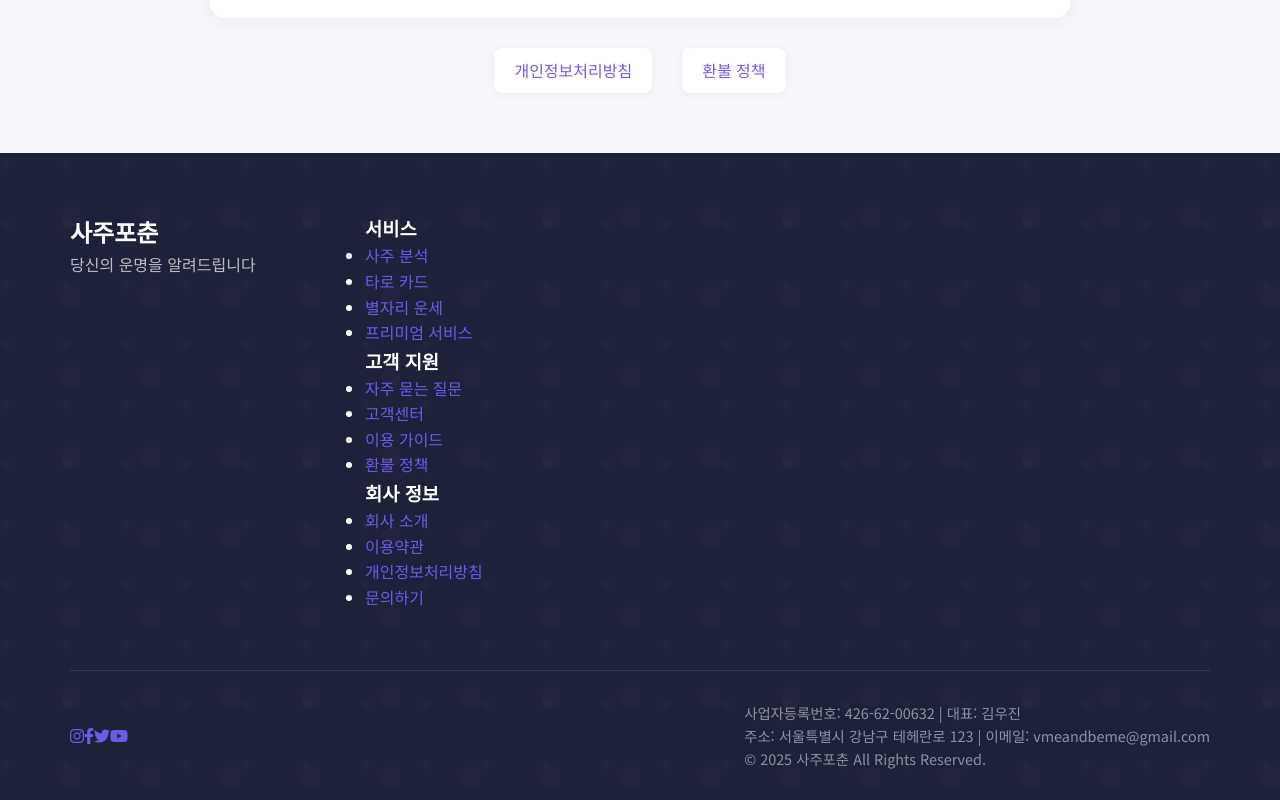
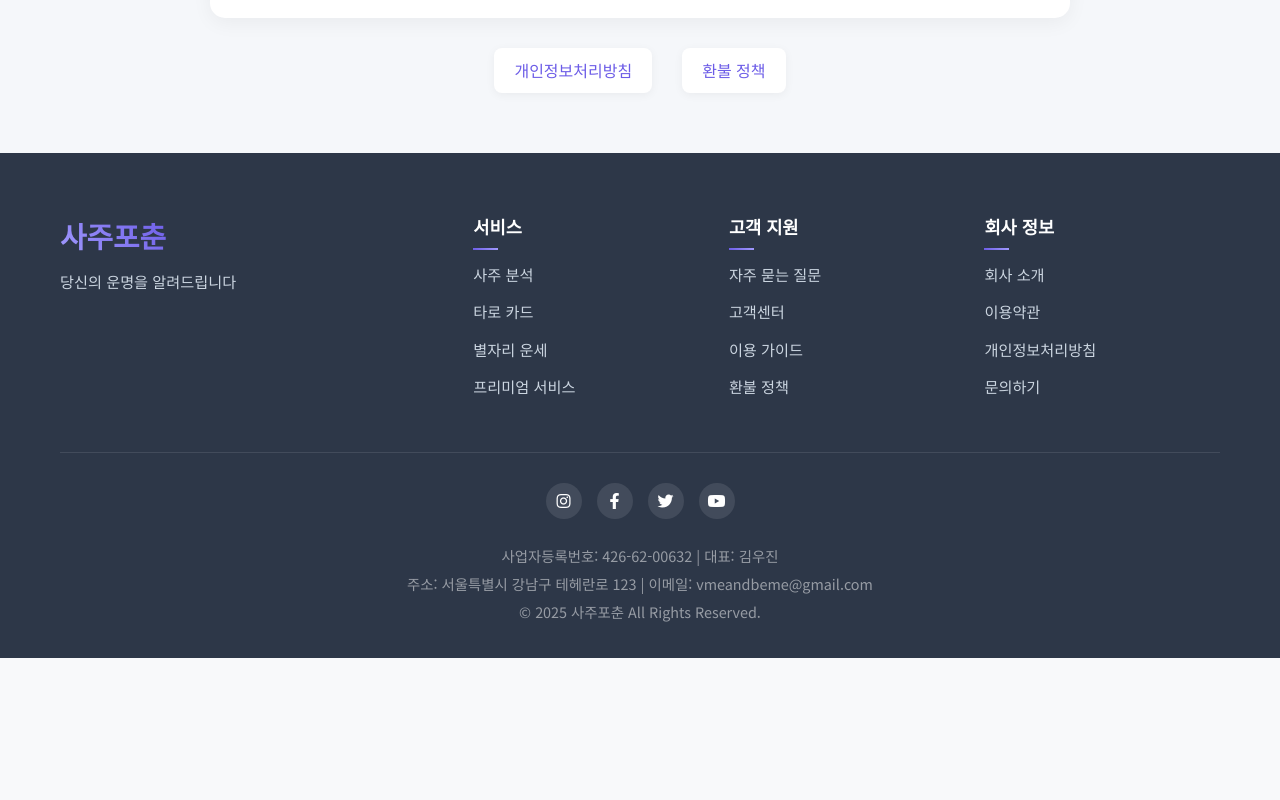
Before and after one commit to eggbab/sajufortune, a React (Create React App) app in the folder client/: page /terms in a window 1280 px wide. Shown: the part 3494-4294 px from the top of the page. After the commit the page ends 4152 px from the top, so only its background shows below. Built offline with nearby package versions, Linux system fonts and the light colour scheme.

Commit message:
qqqqqwewq

```diff
--- a/client/src/components/ElementCircle.js
+++ b/client/src/components/ElementCircle.js
@@ -1,15 +1,19 @@
 import React from 'react';
 import '../styles/ElementCircle.css';
 
-const ElementCircle = ({ elementData }) => {
-  // 기본 데이터 준비
-  const elements = elementData || {
-    wood: 30,
+const ElementCircle = ({ elements }) => {
+  // 기본 요소 데이터 설정
+  const elementData = elements || {
+    wood: 20,
     fire: 25,
     earth: 15,
-    metal: 20,
+    metal: 30,
     water: 10
   };
+
+  // 가장 강한 요소와 약한 요소 찾기
+  const strongest = Object.entries(elementData).reduce((a, b) => a[1] > b[1] ? a : b)[0];
+  const weakest = Object.entries(elementData).reduce((a, b) => a[1] < b[1] ? a : b)[0];
 
   // 요소별 한글 이름 매핑
   const koreanNames = {
@@ -20,94 +24,80 @@ const ElementCircle = ({ elementData }) => {
     water: '수(水)'
   };
 
-  // 요소별 특성 설명
-  const descriptions = {
-    wood: '창의성, 성장, 발전',
-    fire: '열정, 통찰력, 변화',
-    earth: '안정, 신뢰, 균형',
-    metal: '결단력, 의지, 정확성',
-    water: '지혜, 유연함, 적응력'
-  };
-
-  // 요소별 퍼센트 계산
-  const total = Object.values(elements).reduce((acc, val) => acc + val, 0);
-  const percentages = {};
-  Object.entries(elements).forEach(([key, value]) => {
-    percentages[key] = Math.round((value / total) * 100);
-  });
-
-  // 주요 요소 찾기 (가장 높은 값)
-  const dominantElement = Object.entries(elements).reduce(
-    (max, [key, val]) => val > max.val ? {key, val} : max,
-    {key: '', val: 0}
-  ).key;
-
   return (
     <div className="element-circle-container">
-      <h3 className="element-title">오행 분석</h3>
+      <h3 className="element-title">오행 기운 분석</h3>
 
       <div className="element-circle">
-        {/* 오행 원 테두리 */}
-        <div className="circle-border"></div>
-
-        {/* 내부 선 */}
-        <div className="inner-lines">
-          <div className="line line-1"></div>
-          <div className="line line-2"></div>
-          <div className="line line-3"></div>
-          <div className="line line-4"></div>
-          <div className="line line-5"></div>
+        <div className="outer-circle"></div>
+        <div className="inner-circle"></div>
+        <div className="center-circle">
+          <span>오행</span>
         </div>
 
-        {/* 요소 포지션 */}
-        <div className={`element-position wood ${dominantElement === 'wood' ? 'dominant' : ''}`}>
-          <div className="element-icon">木</div>
-          <div className="element-percent">{percentages.wood}%</div>
+        <div className="inner-lines">
+          <div className="line" style={{ transform: 'rotate(0deg)' }}></div>
+          <div className="line" style={{ transform: 'rotate(72deg)' }}></div>
+          <div className="line" style={{ transform: 'rotate(144deg)' }}></div>
+          <div className="line" style={{ transform: 'rotate(216deg)' }}></div>
+          <div className="line" style={{ transform: 'rotate(288deg)' }}></div>
         </div>
 
-        <div className={`element-position fire ${dominantElement === 'fire' ? 'dominant' : ''}`}>
-          <div className="element-icon">火</div>
-          <div className="element-percent">{percentages.fire}%</div>
-        </div>
+        <div className="element-positions">
+          <div className={`element-position wood ${strongest === 'wood' ? 'strongest' : ''} ${weakest === 'wood' ? 'weakest' : ''}`}>
+            <div className="element-icon">
+              <i className="fas fa-seedling"></i>
+            </div>
+            <span className="element-percent">{elementData.wood}%</span>
+          </div>
 
-        <div className={`element-position earth ${dominantElement === 'earth' ? 'dominant' : ''}`}>
-          <div className="element-icon">土</div>
-          <div className="element-percent">{percentages.earth}%</div>
-        </div>
+          <div className={`element-position fire ${strongest === 'fire' ? 'strongest' : ''} ${weakest === 'fire' ? 'weakest' : ''}`}>
+            <div className="element-icon">
+              <i className="fas fa-fire"></i>
+            </div>
+            <span className="element-percent">{elementData.fire}%</span>
+          </div>
 
-        <div className={`element-position metal ${dominantElement === 'metal' ? 'dominant' : ''}`}>
-          <div className="element-icon">金</div>
-          <div className="element-percent">{percentages.metal}%</div>
-        </div>
+          <div className={`element-position earth ${strongest === 'earth' ? 'strongest' : ''} ${weakest === 'earth' ? 'weakest' : ''}`}>
+            <div className="element-icon">
+              <i className="fas fa-mountain"></i>
+            </div>
+            <span className="element-percent">{elementData.earth}%</span>
+          </div>
 
-        <div className={`element-position water ${dominantElement === 'water' ? 'dominant' : ''}`}>
-          <div className="element-icon">水</div>
-          <div className="element-percent">{percentages.water}%</div>
-        </div>
+          <div className={`element-position metal ${strongest === 'metal' ? 'strongest' : ''} ${weakest === 'metal' ? 'weakest' : ''}`}>
+            <div className="element-icon">
+              <i className="fas fa-coins"></i>
+            </div>
+            <span className="element-percent">{elementData.metal}%</span>
+          </div>
 
-        {/* 중앙 원 */}
-        <div className="center-circle">
-          <p>오행</p>
-          <p>균형</p>
+          <div className={`element-position water ${strongest === 'water' ? 'strongest' : ''} ${weakest === 'water' ? 'weakest' : ''}`}>
+            <div className="element-icon">
+              <i className="fas fa-water"></i>
+            </div>
+            <span className="element-percent">{elementData.water}%</span>
+          </div>
         </div>
       </div>
 
-      <div className="element-description">
-        <div className="dominant-element">
-          <h4>주요 기운</h4>
-          <p><strong>{koreanNames[dominantElement]}</strong>: {descriptions[dominantElement]}</p>
-        </div>
+      <div className="element-legend">
+        <div className="element-interpretation">
+          <h4>당신의 오행 분석</h4>
+          <p>
+            {koreanNames[strongest]}이(가) <strong>{elementData[strongest]}%</strong>로 가장 강하며,
+            {koreanNames[weakest]}이(가) <strong>{elementData[weakest]}%</strong>로 가장 약합니다.
+          </p>
 
-        <div className="element-list">
-          {Object.entries(elements).map(([key, value]) => (
-            <div key={key} className={`element-item ${key} ${key === dominantElement ? 'highlight' : ''}`}>
-              <span className="element-name">{koreanNames[key]}</span>
-              <div className="progress-container">
-                <div className="progress-bar" style={{width: `${percentages[key]}%`}}></div>
-              </div>
-              <span className="element-value">{percentages[key]}%</span>
-            </div>
-          ))}
+          <div className="element-balance">
+            <p>
+              {strongest === 'wood' && '목(木)의 기운이 강하여 창의성과 성장에 유리하지만, 유연함이 필요합니다.'}
+              {strongest === 'fire' && '화(火)의 기운이 강하여 열정과 행동력이 뛰어나지만, 안정감이 필요합니다.'}
+              {strongest === 'earth' && '토(土)의 기운이 강하여 안정감과 신뢰성이 높지만, 변화에 적응하는 노력이 필요합니다.'}
+              {strongest === 'metal' && '금(金)의 기운이 강하여 판단력과 결단력이 좋지만, 부드러움이 필요합니다.'}
+              {strongest === 'water' && '수(水)의 기운이 강하여 지혜와 융통성이 뛰어나지만, 집중력이 필요합니다.'}
+            </p>
+          </div>
         </div>
       </div>
     </div>
--- a/client/src/styles/Footer.css
+++ b/client/src/styles/Footer.css
@@ -1,298 +1,160 @@
 .site-footer {
-  background-color: #1e213a;
-  color: #ffffff;
-  padding: 0;
-  position: relative;
-  font-family: 'Noto Sans KR', sans-serif;
-}
-
-.site-footer::before {
-  content: '';
-  position: absolute;
-  top: 0;
-  left: 0;
-  width: 100%;
-  height: 100%;
-  background-image:
-    radial-gradient(circle at 10% 20%, rgba(255, 255, 255, 0.03) 5%, transparent 5%),
-    radial-gradient(circle at 90% 80%, rgba(255, 255, 255, 0.03) 10%, transparent 10%);
-  background-size: 60px 60px, 80px 80px;
-  opacity: 0.6;
-  z-index: 0;
+  background-color: #2d3748;
+  color: white;
+  padding: 60px 0 30px;
 }
 
 .footer-container {
   max-width: 1200px;
   margin: 0 auto;
-  padding: 60px 30px 30px;
-  position: relative;
-  z-index: 1;
+  padding: 0 20px;
 }
 
 .footer-top {
   display: grid;
-  grid-template-columns: repeat(4, 1fr);
+  grid-template-columns: 1fr 2fr;
   gap: 40px;
-  margin-bottom: 60px;
+  margin-bottom: 40px;
 }
 
-.footer-column {
-  display: flex;
-  flex-direction: column;
+.footer-logo h2 {
+  font-size: 1.8rem;
+  margin: 0 0 10px;
+  background: linear-gradient(45deg, #a29bfe, #6c5ce7);
+  -webkit-background-clip: text;
+  -webkit-text-fill-color: transparent;
+  display: inline-block;
 }
 
-.footer-column.branding {
-  grid-column: span 1;
+.footer-logo p {
+  font-size: 0.95rem;
+  color: #cbd5e0;
+  margin-top: 0;
 }
 
-.footer-logo {
-  display: block;
-  margin-bottom: 20px;
+.footer-nav {
+  display: grid;
+  grid-template-columns: repeat(3, 1fr);
+  gap: 20px;
 }
 
-.footer-logo-img {
-  height: 40px;
-  width: auto;
+.footer-column h3 {
+  font-size: 1.1rem;
+  margin-bottom: 20px;
+  position: relative;
+  display: inline-block;
 }
 
-.footer-tagline {
-  color: rgba(255, 255, 255, 0.8);
-  font-size: 0.95rem;
-  line-height: 1.6;
-  margin-bottom: 25px;
+.footer-column h3::after {
+  content: '';
+  position: absolute;
+  bottom: -8px;
+  left: 0;
+  width: 25px;
+  height: 2px;
+  background: linear-gradient(45deg, #6c5ce7, #a29bfe);
 }
 
-.social-links {
-  display: flex;
-  gap: 15px;
-}
-
-.social-links a {
-  display: flex;
-  align-items: center;
-  justify-content: center;
-  width: 36px;
-  height: 36px;
-  border-radius: 50%;
-  background-color: rgba(255, 255, 255, 0.1);
-  color: white;
-  font-size: 1rem;
-  transition: all 0.3s ease;
-}
-
-.social-links a:hover {
-  background-color: #6c5ce7;
-  transform: translateY(-3px);
-}
-
-.footer-column.links h3 {
-  color: white;
-  font-size: 1.1rem;
-  font-weight: 600;
-  margin-bottom: 25px;
-  position: relative;
-  padding-bottom: 12px;
-}
-
-.footer-column.links h3::after {
-  content: '';
-  position: absolute;
-  bottom: 0;
-  left: 0;
-  width: 30px;
-  height: 2px;
-  background: linear-gradient(90deg, #7c4dff, #6c5ce7);
-  border-radius: 1px;
-}
-
-.footer-column.links ul {
+.footer-column ul {
   list-style: none;
   padding: 0;
   margin: 0;
 }
 
-.footer-column.links li {
+.footer-column li {
   margin-bottom: 12px;
 }
 
-.footer-column.links a {
-  color: rgba(255, 255, 255, 0.7);
+.footer-column a {
+  color: #cbd5e0;
   text-decoration: none;
-  transition: all 0.3s ease;
+  transition: color 0.3s;
   font-size: 0.95rem;
   display: inline-block;
 }
 
-.footer-column.links a:hover {
-  color: white;
-  transform: translateX(5px);
-}
-
-.footer-column.newsletter h3 {
-  color: white;
-  font-size: 1.1rem;
-  font-weight: 600;
-  margin-bottom: 20px;
-  position: relative;
-  padding-bottom: 12px;
-}
-
-.footer-column.newsletter h3::after {
-  content: '';
-  position: absolute;
-  bottom: 0;
-  left: 0;
-  width: 30px;
-  height: 2px;
-  background: linear-gradient(90deg, #7c4dff, #6c5ce7);
-  border-radius: 1px;
-}
-
-.footer-column.newsletter p {
-  color: rgba(255, 255, 255, 0.7);
-  font-size: 0.95rem;
-  margin-bottom: 20px;
-  line-height: 1.6;
-}
-
-.newsletter-form {
-  display: flex;
-  height: 46px;
-}
-
-.newsletter-form input {
-  flex: 1;
-  background-color: rgba(255, 255, 255, 0.1);
-  border: none;
-  padding: 0 15px;
-  color: white;
-  border-radius: 4px 0 0 4px;
-  font-size: 0.9rem;
-}
-
-.newsletter-form input::placeholder {
-  color: rgba(255, 255, 255, 0.5);
-}
-
-.newsletter-form input:focus {
-  outline: none;
-  background-color: rgba(255, 255, 255, 0.15);
-}
-
-.newsletter-form button {
-  background: linear-gradient(90deg, #7c4dff, #6c5ce7);
-  color: white;
-  border: none;
-  padding: 0 20px;
-  border-radius: 0 4px 4px 0;
-  font-weight: 600;
-  cursor: pointer;
-  transition: all 0.3s ease;
-}
-
-.newsletter-form button:hover {
-  background: linear-gradient(90deg, #8c5dff, #7c6cf7);
+.footer-column a:hover {
+  color: #a29bfe;
 }
 
 .footer-bottom {
+  display: flex;
+  flex-direction: column;
+  align-items: center;
+  text-align: center;
   border-top: 1px solid rgba(255, 255, 255, 0.1);
   padding-top: 30px;
 }
 
-.footer-legal {
+.footer-social {
   display: flex;
-  justify-content: space-between;
-  align-items: center;
+  gap: 15px;
+  margin-bottom: 20px;
 }
 
-.footer-legal p {
-  color: rgba(255, 255, 255, 0.5);
-  font-size: 0.85rem;
-  margin: 0;
+.footer-social a {
+  width: 36px;
+  height: 36px;
+  border-radius: 50%;
+  background-color: rgba(255, 255, 255, 0.1);
+  display: flex;
+  align-items: center;
+  justify-content: center;
+  color: white;
+  font-size: 1rem;
+  transition: all 0.3s;
 }
 
-.legal-links {
-  display: flex;
-  align-items: center;
+.footer-social a:hover {
+  background-color: #6c5ce7;
+  transform: translateY(-3px);
 }
 
-.legal-links a {
-  color: rgba(255, 255, 255, 0.5);
-  text-decoration: none;
+.footer-info {
+  color: #a0aec0;
   font-size: 0.85rem;
-  transition: color 0.3s ease;
 }
 
-.legal-links a:hover {
-  color: white;
+.footer-info p {
+  margin: 5px 0;
 }
 
-.separator {
-  color: rgba(255, 255, 255, 0.3);
-  margin: 0 10px;
-}
-
-/* 반응형 디자인 */
-@media (max-width: 1024px) {
+@media (max-width: 768px) {
   .footer-top {
-    grid-template-columns: repeat(2, 1fr);
+    grid-template-columns: 1fr;
+    gap: 30px;
   }
 
-  .footer-column.branding {
-    grid-column: span 2;
-    margin-bottom: 30px;
+  .footer-nav {
+    grid-template-columns: 1fr 1fr;
+  }
+
+  .footer-logo {
+    text-align: center;
   }
 }
 
-@media (max-width: 768px) {
-  .footer-container {
-    padding: 50px 20px 25px;
+@media (max-width: 480px) {
+  .footer-nav {
+    grid-template-columns: 1fr;
+    gap: 20px;
   }
 
-  .footer-top {
-    gap: 30px;
-    margin-bottom: 40px;
+  .footer-column h3 {
+    margin-bottom: 15px;
   }
 
-  .legal-links {
-    flex-direction: column;
-    align-items: flex-start;
+  .footer-column h3::after {
+    width: 20px;
+  }
+
+  .footer-social {
     gap: 10px;
   }
 
-  .footer-legal {
-    flex-direction: column;
-    align-items: flex-start;
-    gap: 15px;
-  }
-
-  .separator {
-    display: none;
+  .footer-social a {
+    width: 32px;
+    height: 32px;
+    font-size: 0.9rem;
   }
 }
-
-@media (max-width: 576px) {
-  .footer-top {
-    grid-template-columns: 1fr;
-  }
-
-  .footer-column.branding {
-    grid-column: span 1;
-  }
-
-  .newsletter-form {
-    flex-direction: column;
-    height: auto;
-  }
-
-  .newsletter-form input {
-    border-radius: 4px;
-    margin-bottom: 10px;
-    padding: 12px 15px;
-  }
-
-  .newsletter-form button {
-    border-radius: 4px;
-    padding: 12px 15px;
-  }
-}
```
